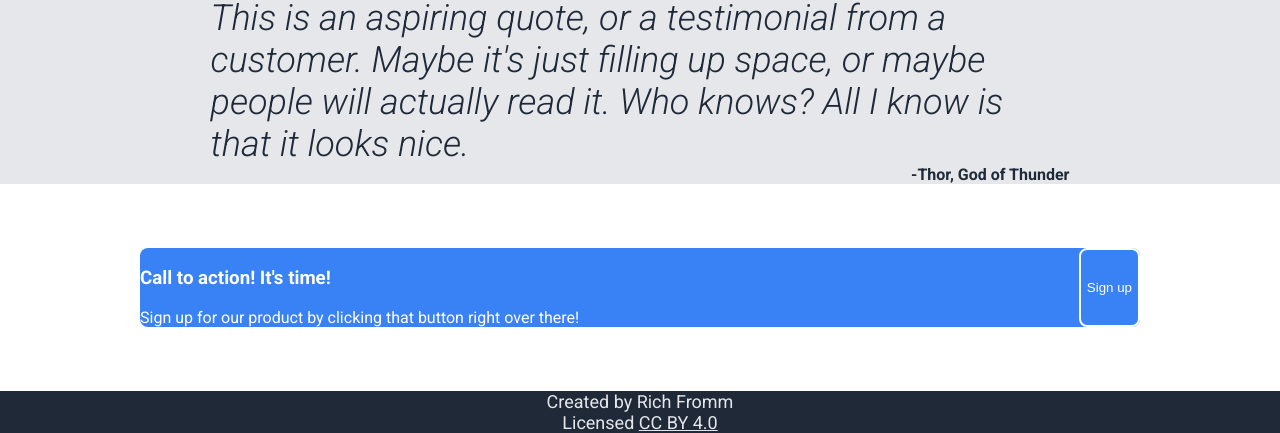
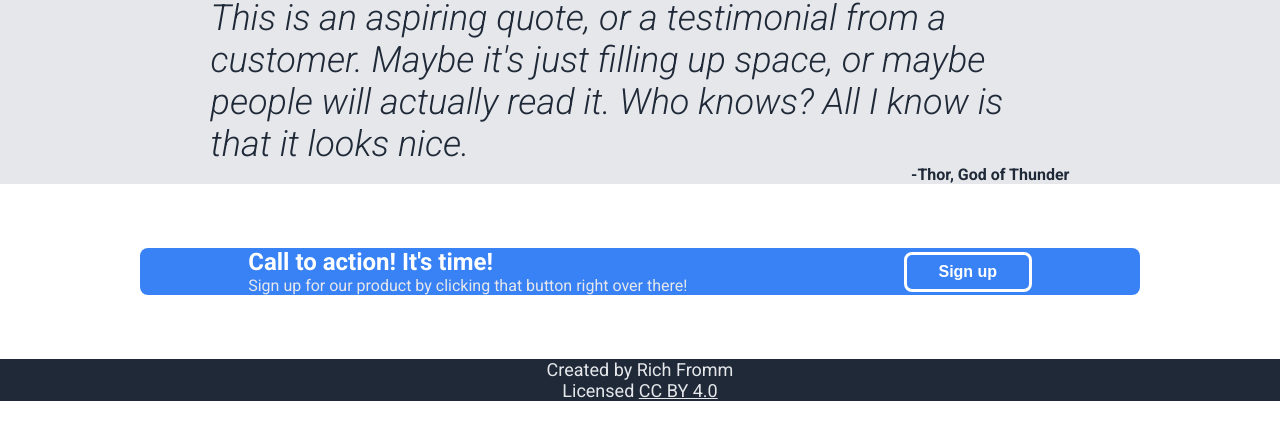
Before and after one commit to richfromm/odin-landing-page, a plain HTML site: page index.html in a window 1280 px wide. Shown: the part 399-832 px from the top of the page. After the commit the page ends 800 px from the top, so only its background shows below. Drawn offline with Linux system fonts and the light colour scheme.

Commit message:
Nicely style the signup region
Part of that was abandoning the h3 and using a title class instead

I think the numbered h tags (h1, h2, h3, ...) come with some implicit
baggage that we don't want. Next I will do the same to the other such
uses.

```diff
--- a/index.html
+++ b/index.html
@@ -92,7 +92,7 @@
       <div class="empty"></div>
       <div class="signup-inner content">
         <div class="signup-left">
-          <h3>Call to action! It's time!</h3>
+          <div class="title">Call to action! It's time!</div>
           <div class="signup-text">
             Sign up for our product by clicking that button right over
             there!
--- a/style.css
+++ b/style.css
@@ -103,8 +103,13 @@ button,
 }
 
 .signup-inner button {
+  width: 8em;
+  height: 2.5em;
+  font-size: 16px;
+  font-weight: bold;
   border-color: #FFF;
   border-style: solid;
+  border-width: 3px;
 }
 
 .header-outer {
@@ -178,7 +183,8 @@ button,
 .signup-inner {
   display: flex;
   flex-direction: row;
-  justify-content: space-between;
+  justify-content: space-around;
+  align-items: center;
   margin-top: 4em;
   margin-bottom: 4em;
 }
@@ -186,7 +192,16 @@ button,
 .signup-left {
   display: flex;
   flex-direction: column;
-  justify-content: space-between;
+  justify-content: center;
+}
+
+.signup-left .title {
+  font-size: 24px;
+  font-weight: bold;
+}
+
+.signup-text {
+  color: #E5E7EB;
 }
 
 .footer-outer {
```
